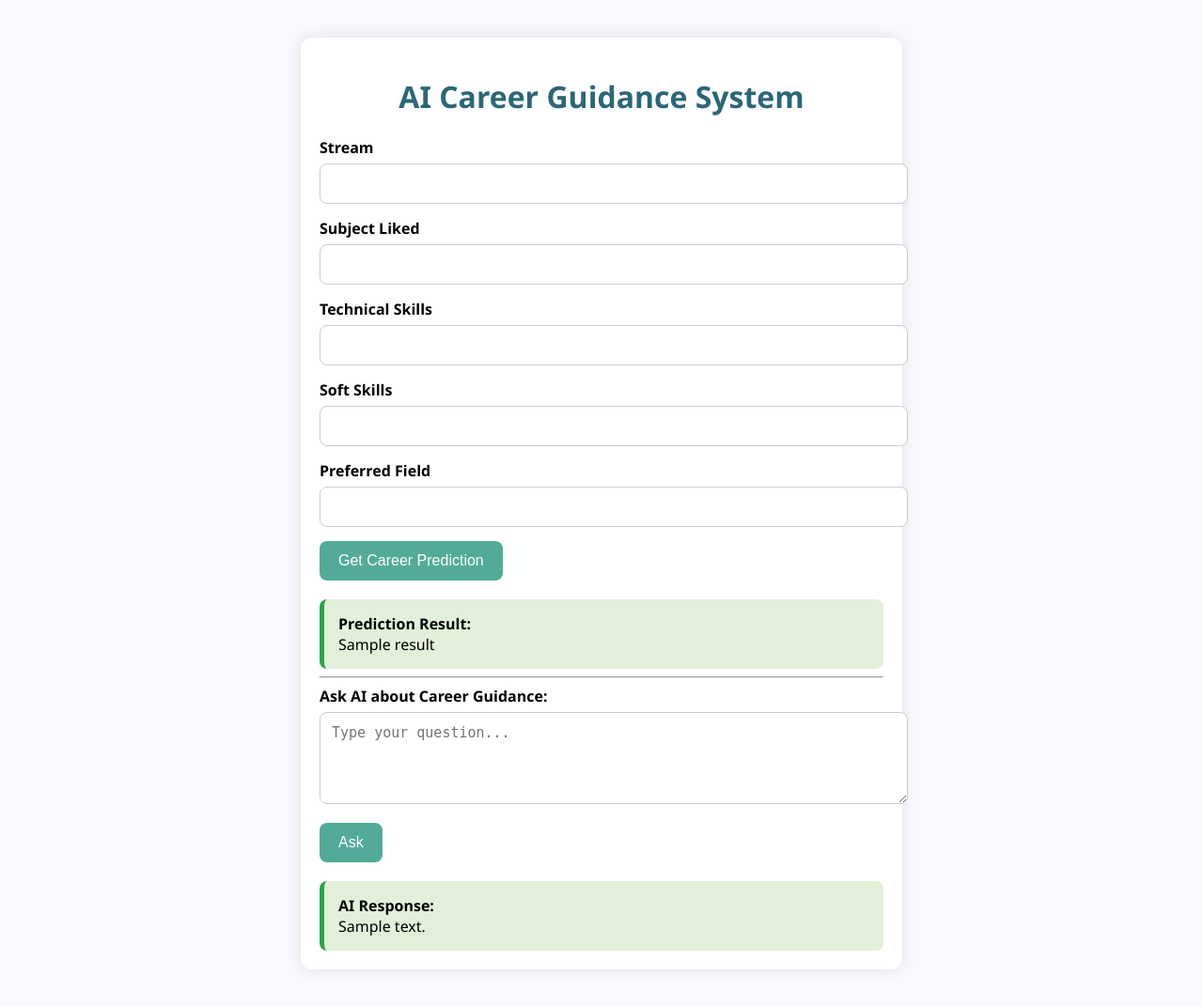
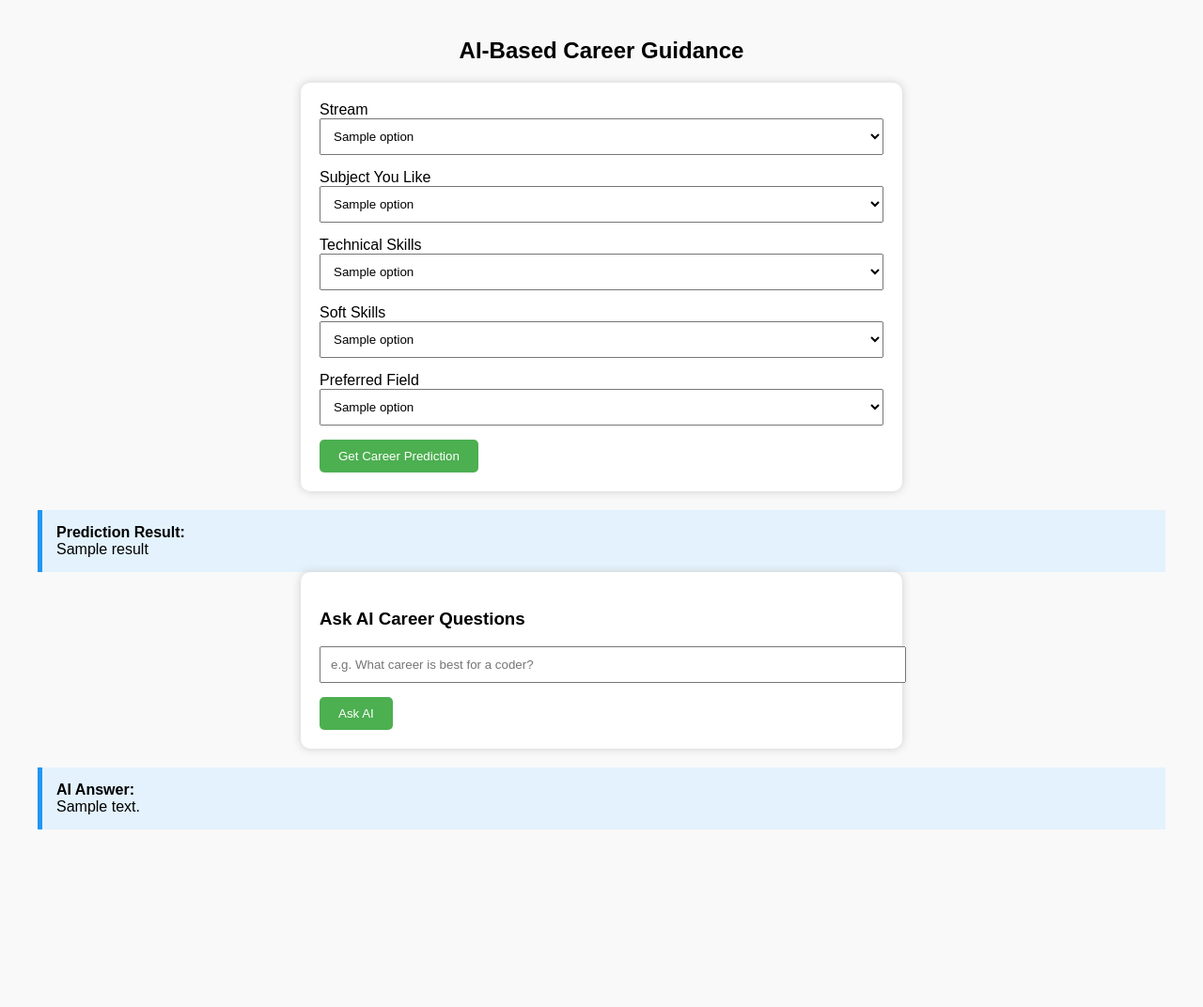
Before and after one commit to nitindantani/ai-career-guidance, a Flask app: template templates/index.html in a window 1280 px wide. Shown: the whole page at 94% size. After the commit the page ends 883 px from the top, so only its background shows below. Run offline with Flask 3, Linux system fonts and the light colour scheme; the template is opened without the code that fills it: most values are stand-ins (such as "Sample title", 1, 10 or a date in 2020); parts of the project's set-up code (start-up, migrations or seed data) failed here and were passed over.

Commit message:
Update index.html

```diff
--- a/templates/index.html
+++ b/templates/index.html
@@ -1,141 +1,75 @@
 <!DOCTYPE html>
-<html lang="en">
+<html>
 <head>
-    <meta charset="UTF-8">
-    <title>AI Career Guidance System</title>
+    <title>Career Guidance System</title>
     <style>
-        body {
-            font-family: 'Segoe UI', sans-serif;
-            background: #f7f9fc;
-            margin: 0;
-            padding: 0;
-        }
-
-        .container {
-            max-width: 600px;
-            margin: 40px auto;
-            padding: 20px;
-            background: white;
-            box-shadow: 0 0 15px rgba(0,0,0,0.1);
-            border-radius: 12px;
-        }
-
-        h1, h3 {
-            text-align: center;
-            color: #2b6777;
-        }
-
-        .form-group {
-            margin-bottom: 15px;
-        }
-
-        label {
-            display: block;
-            margin-bottom: 6px;
-            font-weight: bold;
-        }
-
-        input, select, textarea {
-            width: 100%;
-            padding: 12px;
-            border: 1px solid #ccc;
-            border-radius: 8px;
-            font-size: 15px;
-        }
-
-        button {
-            padding: 12px 20px;
-            background-color: #52ab98;
-            color: white;
-            border: none;
-            border-radius: 8px;
-            font-size: 16px;
-            cursor: pointer;
-        }
-
-        button:hover {
-            background-color: #2b6777;
-        }
-
-        .result, .chat-response {
-            margin-top: 20px;
-            padding: 15px;
-            background-color: #e2f0d9;
-            border-left: 5px solid #28a745;
-            border-radius: 8px;
-            font-size: 16px;
-        }
+        body { font-family: Arial; margin: 40px; background: #f9f9f9; }
+        form { background: #fff; padding: 20px; border-radius: 10px; max-width: 600px; margin: auto; box-shadow: 0 0 10px #ccc; }
+        select, input[type="text"] { width: 100%; padding: 10px; margin-bottom: 15px; }
+        input[type="submit"] { padding: 10px 20px; background: #4CAF50; color: #fff; border: none; border-radius: 5px; }
+        h2 { text-align: center; }
+        .result { background: #e3f2fd; padding: 15px; border-left: 5px solid #2196F3; margin-top: 20px; }
     </style>
 </head>
 <body>
-    <div class="container">
-        <h1>AI Career Guidance System</h1>
+    <h2>AI-Based Career Guidance</h2>
+    <form method="POST" action="/predict">
+        <label>Stream</label>
+        <select name="stream">
+            {% for option in suggestions.streams %}
+            <option value="{{ option }}">{{ option|capitalize }}</option>
+            {% endfor %}
+        </select>
 
-        <form method="POST" action="/predict">
-            <div class="form-group">
-                <label for="stream">Stream</label>
-                <input list="stream-options" name="stream" id="stream">
-                <datalist id="stream-options">
-                    {% for item in suggestions.streams %}<option value="{{ item }}">{% endfor %}
-                </datalist>
-            </div>
+        <label>Subject You Like</label>
+        <select name="subject_liked">
+            {% for option in suggestions.subjects %}
+            <option value="{{ option }}">{{ option|capitalize }}</option>
+            {% endfor %}
+        </select>
 
-            <div class="form-group">
-                <label for="subject_liked">Subject Liked</label>
-                <input list="subject-options" name="subject_liked" id="subject_liked">
-                <datalist id="subject-options">
-                    {% for item in suggestions.subjects %}<option value="{{ item }}">{% endfor %}
-                </datalist>
-            </div>
+        <label>Technical Skills</label>
+        <select name="skills">
+            {% for option in suggestions.skills %}
+            <option value="{{ option }}">{{ option|capitalize }}</option>
+            {% endfor %}
+        </select>
 
-            <div class="form-group">
-                <label for="skills">Technical Skills</label>
-                <input list="skills-options" name="skills" id="skills">
-                <datalist id="skills-options">
-                    {% for item in suggestions.skills %}<option value="{{ item }}">{% endfor %}
-                </datalist>
-            </div>
+        <label>Soft Skills</label>
+        <select name="soft_skill">
+            {% for option in suggestions.soft_skills %}
+            <option value="{{ option }}">{{ option|capitalize }}</option>
+            {% endfor %}
+        </select>
 
-            <div class="form-group">
-                <label for="soft_skill">Soft Skills</label>
-                <input list="soft-skills-options" name="soft_skill" id="soft_skill">
-                <datalist id="soft-skills-options">
-                    {% for item in suggestions.soft_skills %}<option value="{{ item }}">{% endfor %}
-                </datalist>
-            </div>
+        <label>Preferred Field</label>
+        <select name="preferred_field">
+            {% for option in suggestions.preferred_fields %}
+            <option value="{{ option }}">{{ option|capitalize }}</option>
+            {% endfor %}
+        </select>
 
-            <div class="form-group">
-                <label for="preferred_field">Preferred Field</label>
-                <input list="preferred-field-options" name="preferred_field" id="preferred_field">
-                <datalist id="preferred-field-options">
-                    {% for item in suggestions.preferred_fields %}<option value="{{ item }}">{% endfor %}
-                </datalist>
-            </div>
-
-            <button type="submit">Get Career Prediction</button>
+        <input type="submit" value="Get Career Prediction">
     </form>
 
     {% if result %}
     <div class="result">
-            <strong>Prediction Result:</strong><br>{{ result|safe }}
+        <strong>Prediction Result:</strong><br>
+        {{ result }}
     </div>
     {% endif %}
 
-        <hr>
-
     <form method="POST" action="/chat">
-            <div class="form-group">
-                <label for="question">Ask AI about Career Guidance:</label>
-                <textarea name="question" rows="4" placeholder="Type your question..."></textarea>
-            </div>
-            <button type="submit">Ask</button>
+        <h3>Ask AI Career Questions</h3>
+        <input type="text" name="question" placeholder="e.g. What career is best for a coder?">
+        <input type="submit" value="Ask AI">
     </form>
 
     {% if chat_answer %}
-        <div class="chat-response">
-            <strong>AI Response:</strong><br>{{ chat_answer|safe }}
+    <div class="result">
+        <strong>AI Answer:</strong><br>
+        {{ chat_answer }}
     </div>
     {% endif %}
-    </div>
 </body>
 </html>
```
Lines whose indentation alone changed are shown as unchanged.
